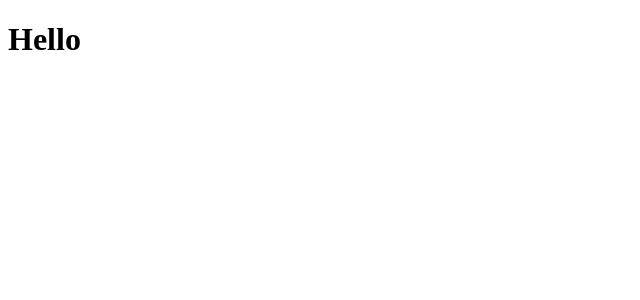
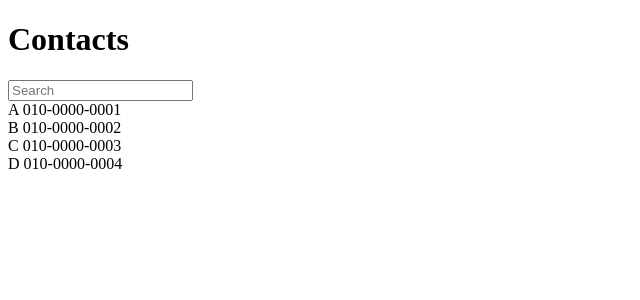
Before and after one commit to kboysm/react-study, a React app in the folder react_funcamentals/: page / in a window 1280 px wide. Shown: the top 300 px of the page, without its empty margins (0-640 px from the left). Built offline with nearby package versions, Linux system fonts and the light colour scheme.

Commit message:
Contact 검색기능

```diff
--- a/react_funcamentals/package.json
+++ b/react_funcamentals/package.json
@@ -18,7 +18,7 @@
     "babel-loader": "^7.1.5",
     "babel-preset-es2015": "^6.24.1",
     "babel-preset-react": "^6.24.1",
-    "react-hot-loader": "^4.12.21",
+    "react-hot-loader": "^3.1.3",
     "webpack": "^4.43.0",
     "webpack-cli": "^3.3.11",
     "webpack-dev-server": "^3.11.0"
--- a/react_funcamentals/src/components/App.js
+++ b/react_funcamentals/src/components/App.js
@@ -1,9 +1,18 @@
 import React from 'react'
+import Contact from './Contact'
+class App extends React.Component {
+    constructor(props) {
+        super(props);
+        this.state = {
+            name: ''
+        }
+    }
 
-class App extends React.Component {
     render() {
         return (
-            <h1>Hello</h1>
+            <div>
+                <Contact />
+            </div>
         )
     }
 }
--- /dev/null
+++ b/react_funcamentals/src/components/Contact.js
@@ -0,0 +1,59 @@
+import React from 'react'
+import ConteactInfo from './ContactInfo'
+
+export default class Contact extends React.Component {
+
+    constructor(props) {
+        super(props)
+        this.state = {
+            keyword: '',
+            contactData: [
+                {
+                    name: 'A',
+                    phone: '010-0000-0001'
+                },
+                {
+                    name: 'B',
+                    phone: '010-0000-0002'
+                },
+                {
+                    name: 'C',
+                    phone: '010-0000-0003'
+                },
+                {
+                    name: 'D',
+                    phone: '010-0000-0004'
+                },
+            ]
+        }
+        this.handleChange = this.handleChange.bind(this);
+    }
+    handleChange(e) {
+        this.setState({
+            keyword: e.target.value
+        })
+    }
+    render() {
+        const mapToComponents = (data) => {
+            data.sort();
+            data = data.filter((contact) => {
+                return contact.name.toLowerCase().indexOf(this.state.keyword) > -1
+            })
+            return data.map((contact, i) => {
+                return (<ConteactInfo contact={contact} key={i} />)
+            })
+        }
+        return (
+            <div>
+                <h1>Contacts</h1>
+                <input
+                    name="keyword"
+                    placeholder="Search"
+                    value={this.state.keyword}
+                    onChange={this.handleChange}
+                />
+                <div>{mapToComponents(this.state.contactData)}</div>
+            </div>
+        )
+    }
+}
--- /dev/null
+++ b/react_funcamentals/src/components/ContactInfo.js
@@ -0,0 +1,11 @@
+import React from 'react'
+
+export default class ContactInfo extends React.Component {
+    render() {
+        return (
+            <div>
+                {this.props.contact.name} {this.props.contact.phone}
+            </div>
+        )
+    }
+}
--- a/react_funcamentals/webpack.config.js
+++ b/react_funcamentals/webpack.config.js
@@ -20,12 +20,13 @@
         rules: [
             {
                 test: /\.js$/,
-                loader: 'babel-loader',
-                exclude: /node_modules/,
-                query: {
+                loaders: ['react-hot-loader/webpack', 'babel-loader?' + JSON.stringify({
                     cacheDirectory: true,
                     presets: ['es2015', 'react']
-                }
+
+                })],
+                exclude: /node_modules/,
+
             }
         ]
     },
```
Also changed, not shown: react_funcamentals/src/index.js (line endings or trailing spaces), 2 other files (tests, documents, lock files or other folders).
